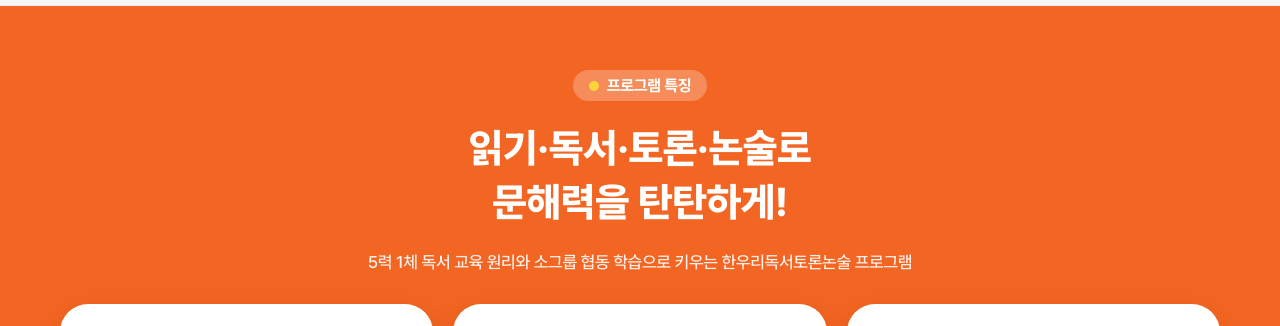
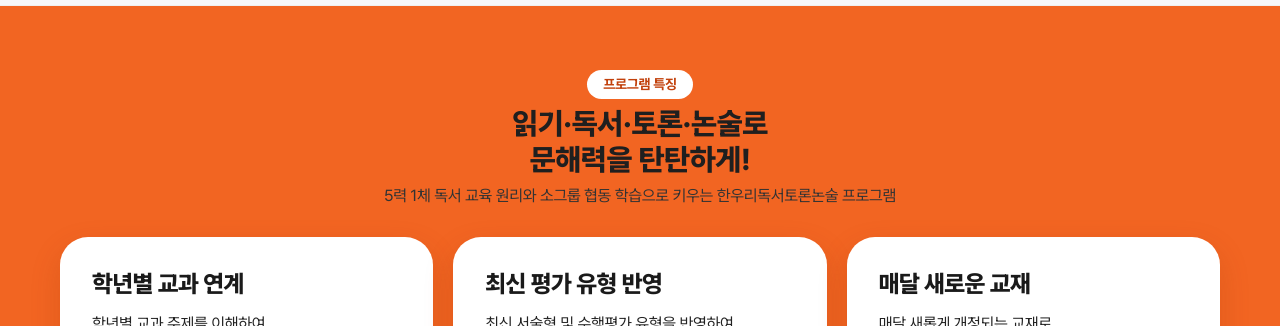
Before and after one commit to ahnjy0/hanuribook, a Next.js app: page /program in a window 1280 px wide. Shown: the part 255-581 px from the top of the page. Built offline with nearby package versions, Linux system fonts and the light colour scheme.

Commit message:
프로그램 소개 특징 섹션: 라벨·제목·설명을 유아정규 '학습 효과' 타이틀 스타일로 변경

```diff
--- a/src/views/Program/sections/FeaturesSection.tsx
+++ b/src/views/Program/sections/FeaturesSection.tsx
@@ -1,4 +1,5 @@
 import type { ReactNode } from "react";
+import SectionLabel from "@/components/common/SectionLabel";
 
 type Feature = { title: string; desc: ReactNode; icon: string };
 
@@ -40,8 +41,8 @@ const FEATURES: Feature[] = [
 
 /**
  * 프로그램 소개 페이지 첫 섹션(히어로).
- * 유아정규 페이지 히어로(Kinder/sections/HeroSection)와 같은 구성 — 아래쪽 둥근 모서리, 반투명 흰색 알약 라벨,
- * 흰 제목, 그림자 있는 흰 카드 — 을 프로그램 주황 단색 배경으로 적용(그라데이션·자모 장식 없음).
+ * 주황 단색 배경, 아래쪽 둥근 모서리, 그림자 있는 흰 카드.
+ * 라벨·제목·설명 글자는 유아정규 '학습 효과' 섹션과 같은 스타일(흰 라운드 박스 라벨, 24/30px 제목, 14px 설명).
  */
 export default function FeaturesSection() {
   return (
@@ -50,18 +51,20 @@ export default function FeaturesSection() {
       aria-labelledby="feat"
     >
       <div className="relative mx-auto my-0 box-border flex max-w-[1200px] flex-col items-center gap-4 px-5 text-center lg:gap-5">
-        <span className="flex items-center gap-2 rounded-full bg-white/25 px-4 py-1.5 text-[14px] font-bold text-white">
-          <span className="h-2.5 w-2.5 rounded-full bg-[#FFD43B]" aria-hidden="true" />
+        {/* 라벨·제목·설명: 유아정규 '학습 효과'(Kinder/sections/EffectsSection) 타이틀 영역과 같은 스타일 */}
+        <div className="mb-2 text-center">
+          <SectionLabel color="#C2410C" bg="#FFFFFF">
             프로그램 특징
-        </span>
-        <h1 className="m-0 text-[28px] leading-[1.35] font-extrabold text-white lg:text-[40px]" id="feat">
+          </SectionLabel>
+          <h1 className="mx-0 my-1.5 text-[24px] font-extrabold lg:text-[30px]" id="feat">
             읽기·독서·토론·논술로
             <br />
             문해력을 탄탄하게!
           </h1>
-        <p className="mx-0 mt-0 mb-2 text-[15px] leading-[1.6] font-medium text-white/90 lg:text-[17px]">
+          <p className="m-0 text-[14px] leading-[1.6] text-[#333333]">
             5력 1체 독서 교육 원리와 소그룹 협동 학습으로 키우는 한우리독서토론논술 프로그램
           </p>
+        </div>
         <div className="grid w-full grid-cols-1 gap-3 md:grid-cols-3 lg:gap-5">
           {FEATURES.map((f) => (
             <article
```
Lines whose indentation alone changed are shown as unchanged.
